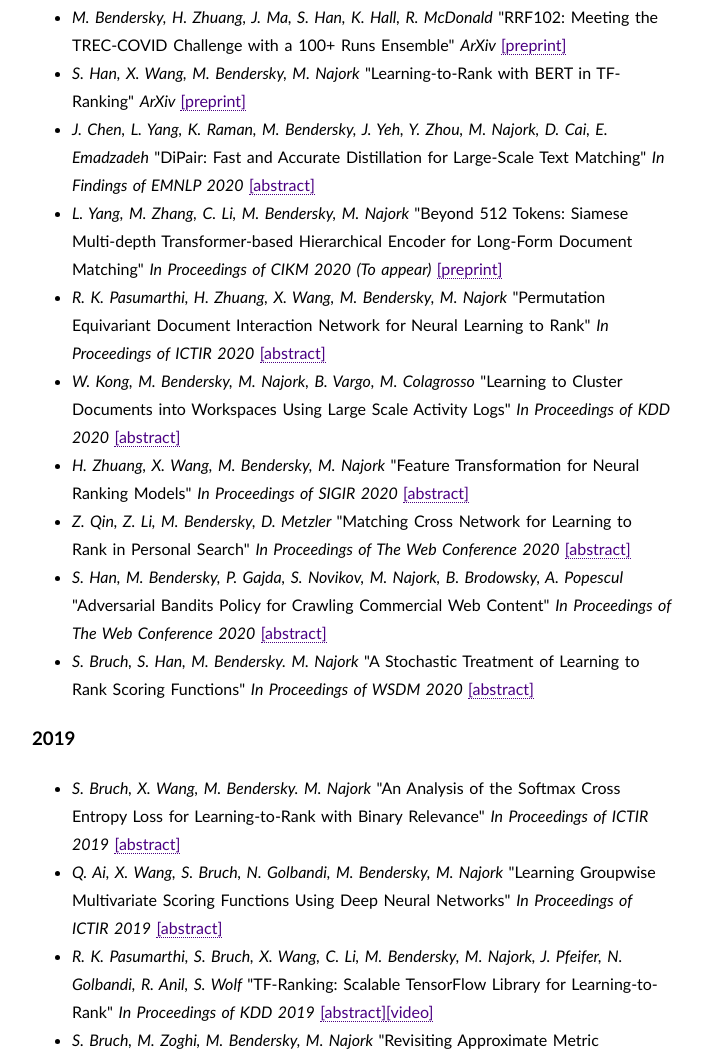
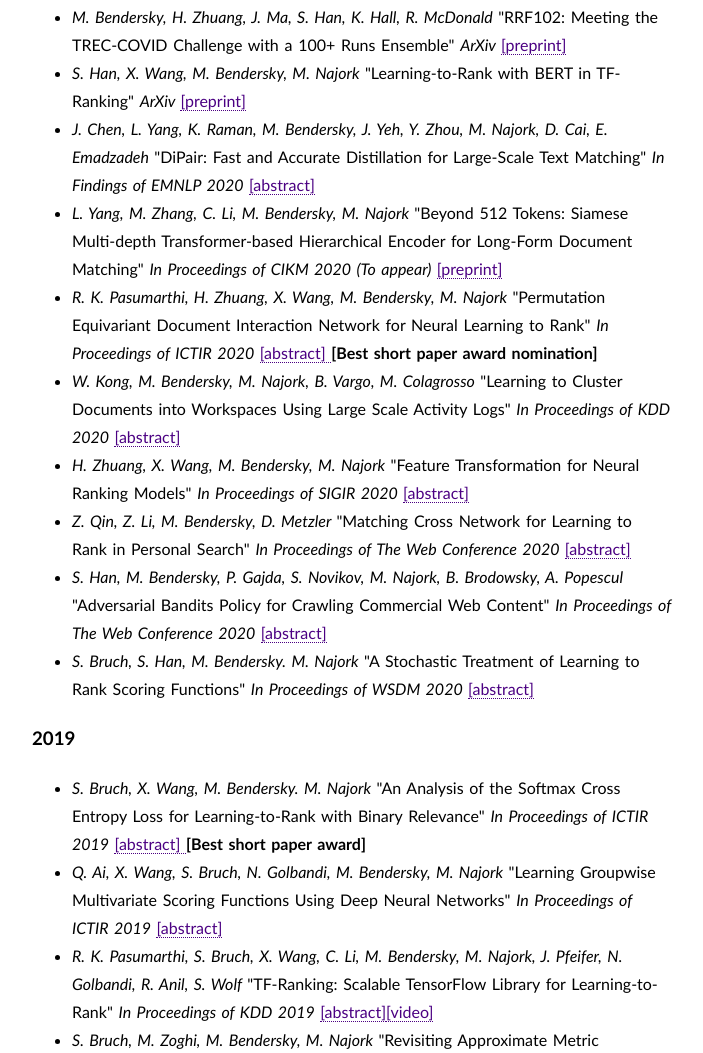
Before and after one commit to bendersky/bendersky.github.io, a plain HTML site: page pubs.html in a window 1280 px wide. Shown: the part 457-1510 px from the top of the page, without its empty margins (288-991 px from the left). Drawn offline with Linux system fonts and the light colour scheme.

Commit message:
Update pubs.html

```diff
--- a/pubs.html
+++ b/pubs.html
@@ -53,7 +53,7 @@
         <li> <span class="it"> S. Han, X. Wang, M. Bendersky, M. Najork </span> "Learning-to-Rank with BERT in TF-Ranking" <span class="it"> ArXiv </span>  <a href="https://arxiv.org/abs/2004.08476">[preprint] </a> </li>
         <li> <span class="it"> J. Chen, L. Yang, K. Raman, M. Bendersky, J. Yeh, Y. Zhou, M. Najork, D. Cai, E. Emadzadeh </span> "DiPair: Fast and Accurate Distillation for Large-Scale Text Matching" <span class="it"> In Findings of EMNLP 2020 </span>  <a href="https://research.google/pubs/pub49572/">[abstract] </a> </li>
         <li> <span class="it"> L. Yang, M. Zhang, C. Li, M. Bendersky, M. Najork </span> "Beyond 512 Tokens: Siamese Multi-depth Transformer-based Hierarchical Encoder for Long-Form Document Matching" <span class="it"> In Proceedings of CIKM 2020 (To appear) </span>  <a href="https://arxiv.org/abs/2004.12297">[preprint] </a> </li>
-        <li> <span class="it"> R. K. Pasumarthi, H. Zhuang, X. Wang, M. Bendersky, M. Najork </span> "Permutation Equivariant Document Interaction Network for Neural Learning to Rank" <span class="it"> In Proceedings of ICTIR 2020 </span>  <a href="https://research.google/pubs/pub49364/">[abstract] </a> </li>
+        <li> <span class="it"> R. K. Pasumarthi, H. Zhuang, X. Wang, M. Bendersky, M. Najork </span> "Permutation Equivariant Document Interaction Network for Neural Learning to Rank" <span class="it"> In Proceedings of ICTIR 2020 </span>  <a href="https://research.google/pubs/pub49364/">[abstract] </a> <span class="emph"> [Best short paper award nomination] </span></li>
         <li> <span class="it"> W. Kong, M. Bendersky, M. Najork, B. Vargo, M. Colagrosso </span> "Learning to Cluster Documents into Workspaces Using Large Scale Activity Logs" <span class="it"> In Proceedings of KDD 2020 </span>  <a href="https://research.google/pubs/pub49265/">[abstract] </a> </li>
         <li> <span class="it"> H. Zhuang, X. Wang, M. Bendersky, M. Najork </span> "Feature Transformation for Neural Ranking Models" <span class="it"> In Proceedings of SIGIR 2020 </span>  <a href="https://research.google/pubs/pub49171/">[abstract] </a> </li>
         <li> <span class="it"> Z. Qin, Z. Li, M. Bendersky, D. Metzler </span> "Matching Cross Network for Learning to Rank in Personal Search" <span class="it"> In Proceedings of The Web Conference 2020 </span>  <a href="https://ai.google/research/pubs/pub48899">[abstract] </a> </li>
@@ -63,7 +63,7 @@
 
         <h3> 2019 </h3>
         <ul>
-        <li> <span class="it"> S. Bruch, X. Wang, M. Bendersky. M. Najork </span> "An Analysis of the Softmax Cross Entropy Loss for Learning-to-Rank with Binary Relevance" <span class="it"> In Proceedings of ICTIR 2019 </span>  <a href="https://ai.google/research/pubs/pub48321">[abstract] </a> </li>
+        <li> <span class="it"> S. Bruch, X. Wang, M. Bendersky. M. Najork </span> "An Analysis of the Softmax Cross Entropy Loss for Learning-to-Rank with Binary Relevance" <span class="it"> In Proceedings of ICTIR 2019 </span>  <a href="https://ai.google/research/pubs/pub48321">[abstract] </a> <span class="emph"> [Best short paper award] </span> </li>
         <li> <span class="it"> Q. Ai, X. Wang, S. Bruch, N. Golbandi, M. Bendersky, M. Najork </span> "Learning Groupwise Multivariate Scoring Functions Using Deep Neural Networks" <span class="it"> In Proceedings of ICTIR 2019 </span>  <a href="https://ai.google/research/pubs/pub48348">[abstract] </a> </li>
         <li> <span class="it"> R. K. Pasumarthi, S. Bruch, X. Wang, C. Li, M. Bendersky, M. Najork, J. Pfeifer, N. Golbandi, R. Anil, S. Wolf </span> "TF-Ranking: Scalable TensorFlow Library for Learning-to-Rank" <span class="it"> In Proceedings of KDD 2019 </span>  <a href="https://ai.google/research/pubs/pub48160">[abstract]</a><a href="https://www.youtube.com/watch?v=Mwn5bJjqgZE">[video]</a> </li>
         <li> <span class="it"> S. Bruch, M. Zoghi, M. Bendersky, M. Najork </span> "Revisiting Approximate Metric Optimization in the Age of Deep Neural Networks" <span class="it"> In Proceedings of SIGIR 2019 </span>  <a href="https://ai.google/research/pubs/pub48168">[abstract] </a> </li>
```
